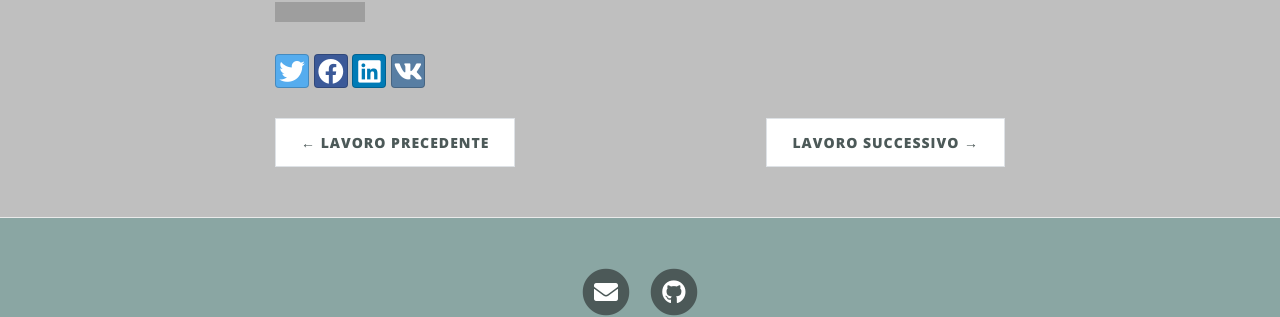
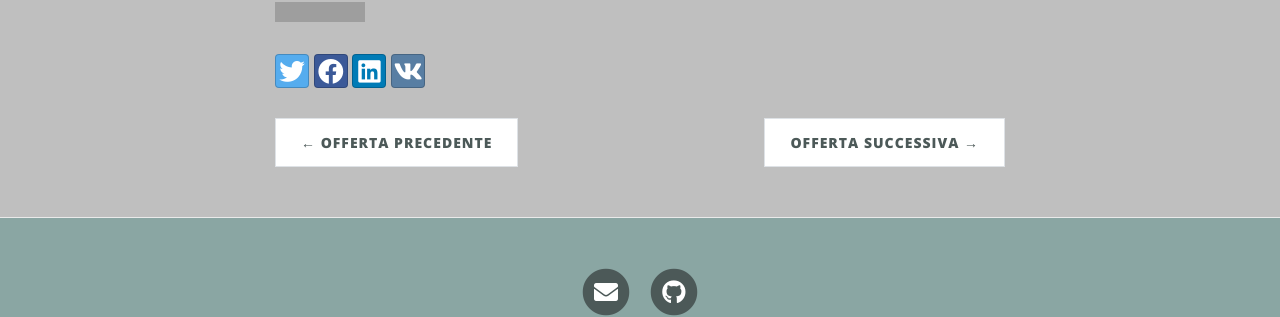
Before and after one commit to R0mb0/My_personal_announcements, a Jekyll site: the page built from docs/_posts/2023-09-2-Biglietto_da_visita.md, in a window 1280 px wide and 1034 px high. Shown: the part 614-931 px from the top of the window. Built offline with Jekyll 4.4.1, drawn with Linux system fonts in a browser that asks for light colours; nearby versions of some CDN libraries; comment, search, counter and statistics services are not loaded; grey boxes are pictures that could not be loaded.

Commit message:
Minor Fix

```diff
--- a/docs/_layouts/post.html
+++ b/docs/_layouts/post.html
@@ -67,12 +67,12 @@
       <ul class="pagination blog-pager">
         {% if page.previous.url %}
         <li class="page-item previous">
-          <a class="page-link" href="{{ page.previous.url | relative_url }}" data-toggle="tooltip" data-placement="top" title="{{page.previous.title | strip_html | xml_escape}}">&larr; Lavoro Precedente</a>
+          <a class="page-link" href="{{ page.previous.url | relative_url }}" data-toggle="tooltip" data-placement="top" title="{{page.previous.title | strip_html | xml_escape}}">&larr; OFFERTA PRECEDENTE</a>
         </li>
         {% endif %}
         {% if page.next.url %}
         <li class="page-item next">
-          <a class="page-link" href="{{ page.next.url | relative_url }}" data-toggle="tooltip" data-placement="top" title="{{page.next.title | strip_html | xml_escape}}">Lavoro Successivo &rarr;</a>
+          <a class="page-link" href="{{ page.next.url | relative_url }}" data-toggle="tooltip" data-placement="top" title="{{page.next.title | strip_html | xml_escape}}">OFFERTA SUCCESSIVA &rarr;</a>
         </li>
         {% endif %}
       </ul>
```
